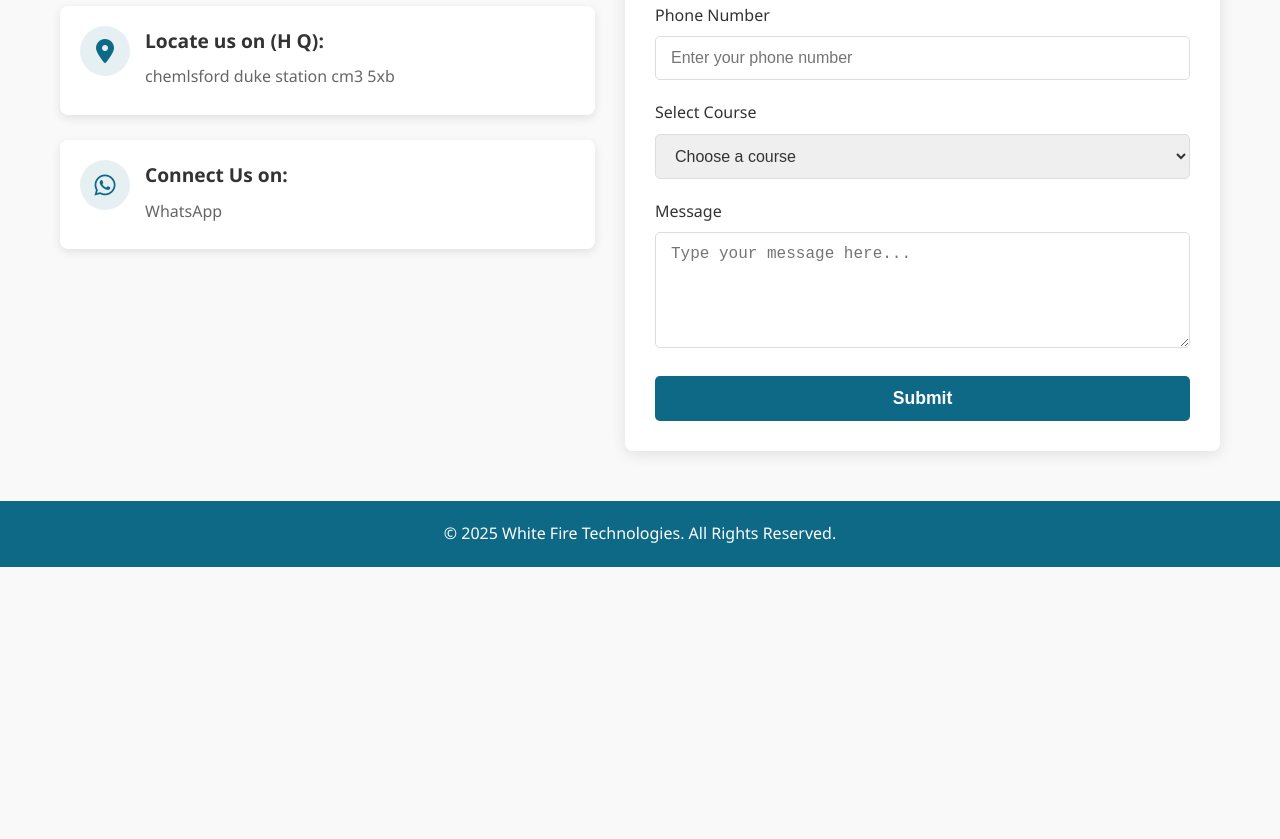
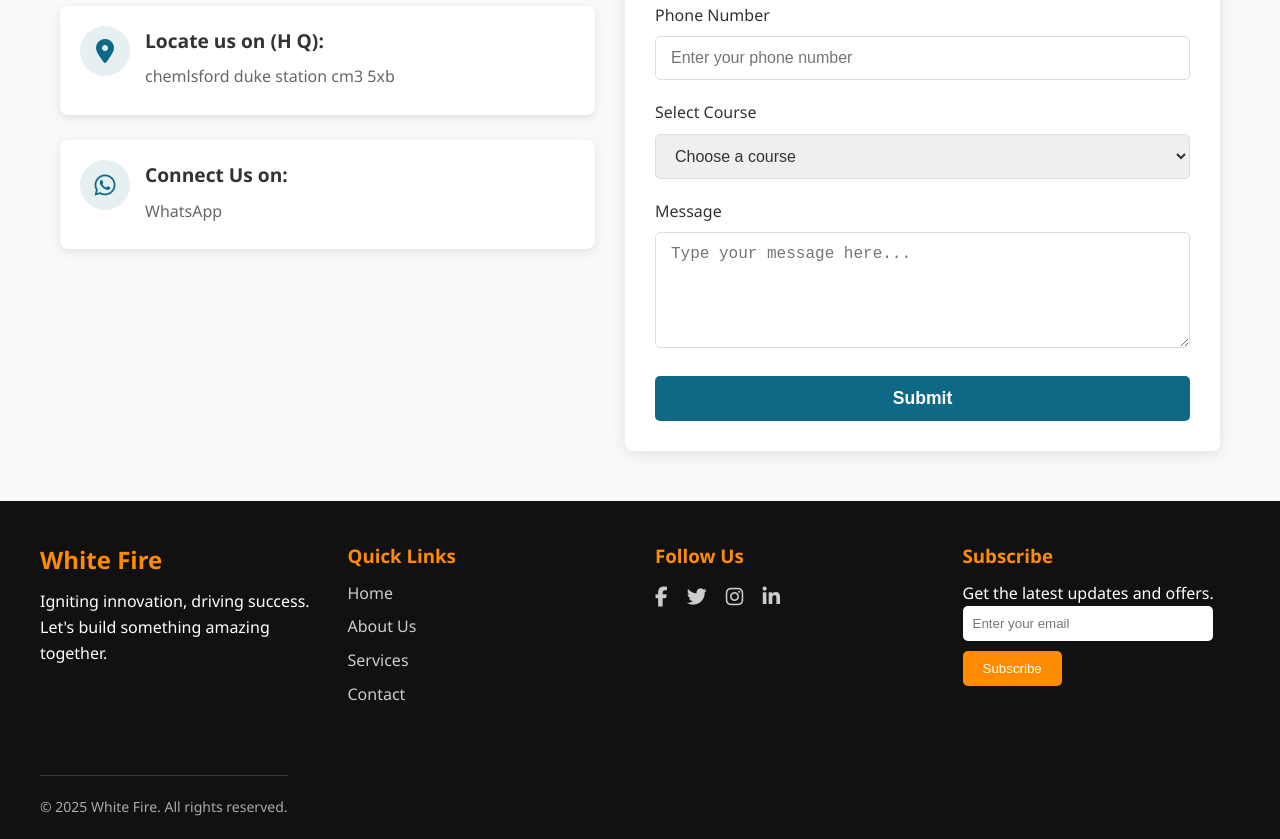
Before and after one commit to Vishnu14052002/white-fire-website, a plain HTML site: page other pages/contact.html in a window 1280 px wide. Shown: the part 899-1738 px from the top of the page. Before the commit the page ends 1466 px from the top, so only its background shows below. Drawn offline with Linux system fonts and the light colour scheme.

Commit message:
form submittion successfully working commit

```diff
--- a/other pages/contact.html
+++ b/other pages/contact.html
@@ -123,11 +123,120 @@
         </div>
     </section>
 
-    <footer class="main-footer">
-        <p>&copy; 2025 White Fire Technologies. All Rights Reserved.</p>
-    </footer>
 
-    <script>
+
+
+
+
+    <footer class="footer">
+        <div class="footer_container">
+          <div class="footer_about">
+            <h2>White Fire</h2>
+            <p>Igniting innovation, driving success. Let's build something amazing together.</p>
+          </div>
+
+          <div class="footer_links">
+          <h3>Quick Links</h3>
+          <ul>
+            <li><a href="#">Home</a></li>
+            <li><a href="#">About Us</a></li>
+            <li><a href="#">Services</a></li>
+            <li><a href="#">Contact</a></li>
+          </ul>
+        </div>
+
+        <div class="footer_social">
+          <h3>Follow Us</h3>
+          <div class="social_icons">
+            <a href="#"><i class="fab fa-facebook-f"></i></a>
+            <a href="#"><i class="fab fa-twitter"></i></a>
+            <a href="#"><i class="fab fa-instagram"></i></a>
+            <a href="#"><i class="fab fa-linkedin-in"></i></a>
+          </div>
+        </div>
+
+        <div class="footer_newsletter">
+          <h3>Subscribe</h3>
+          <p>Get the latest updates and offers.</p>
+          <form>
+            <input type="email" placeholder="Enter your email" required />
+            <button type="submit">Subscribe</button>
+          </form>
+        </div>
+
+
+        <div class="footer_bottom">
+          <p>&copy; 2025 White Fire. All rights reserved.</p>
+        </div>
+
+
+        </div>
+      </footer>
+
+
+
+
+
+
+
+
+    <script type="module">
+        // Import the functions you need from the SDKs you need
+        import { initializeApp } from "https://www.gstatic.com/firebasejs/9.1.3/firebase-app.js";
+        import { getFirestore, collection, addDoc } from "https://www.gstatic.com/firebasejs/9.1.3/firebase-firestore.js";
+        // TODO: Add SDKs for Firebase products that you want to use
+        // https://firebase.google.com/docs/web/setup#available-libraries
+
+        // Your web app's Firebase configuration
+        // For Firebase JS SDK v7.20.0 and later, measurementId is optional
+
+        const firebaseConfig = {
+            apiKey: "AIzaSyBqtR-mopnadnBWzSE6HJzdZeNVqIQRnfs",
+            authDomain: "white-fire-technologies.firebaseapp.com",
+            projectId: "white-fire-technologies",
+            storageBucket: "white-fire-technologies.firebasestorage.app",
+            messagingSenderId: "997726192451",
+            appId: "1:997726192451:web:c4ebf82504875f7174e5f6",
+            measurementId: "G-SLSNLSDR79"
+        };
+
+        const app = initializeApp(firebaseConfig);
+        const db = getFirestore(app);
+
+        document.getElementById("contactForm").addEventListener("submit", async (event) => {
+        event.preventDefault();
+
+        // Get form values
+        const name = document.getElementById("name").value;
+        const email = document.getElementById("email").value;
+        const phone = document.getElementById("phone").value;
+        const course = document.getElementById("course").value;
+        const message = document.getElementById("message").value;
+
+
+
+        // Add a new document to Firestore
+        try {
+            await addDoc(collection(db, "contacts"), {
+            name: name,
+            email: email,
+            phone: phone,
+            course: course,
+            message: message,
+            timestamp: new Date()
+            });
+            alert("Form submitted successfully!");
+        } catch (e) {
+            console.error("Error adding document: ", e);
+            alert("Error submitting form.");
+        }
+
+        // Clear the form after submission
+        document.getElementById("contactForm").reset();
+        });
+
+
+
         const menuIcon = document.getElementById('menu-icon');
         const navLinks = document.getElementById('nav-links');
 
@@ -135,14 +244,8 @@
             navLinks.classList.toggle('active');
         });
 
-        // Form submission handling (you can add your form logic here)
-        const contactForm = document.getElementById('contactForm');
-        contactForm.addEventListener('submit', (e) => {
-            e.preventDefault();
-            // Add your form submission logic here
-            alert('Form submitted successfully!');
-            contactForm.reset();
-        });
+
+
     </script>
 </body>
 </html>
--- a/other pages/other page style/contact.css
+++ b/other pages/other page style/contact.css
@@ -280,13 +280,120 @@ body {
 }
 
 /* Footer */
-.main-footer {
+
+
+
+
+.footer {
+    background-color: #111;
+    color: #fff;
+    padding: 40px 20px 20px;
+    font-family: 'Segoe UI', sans-serif;
+  }
+
+  .footer_container {
+    display: flex;
+    flex-wrap: wrap;
+    justify-content: space-between;
+    gap: 30px;
+    max-width: 1200px;
+    margin: auto;
+  }
+
+  .footer_about,
+  .footer_links,
+  .footer_social,
+  .footer_newsletter {
+    flex: 1 1 220px;
+    min-width: 200px;
+  }
+
+  .footer h2,
+  .footer h3 {
+    margin-bottom: 10px;
+    color: #ff8c00;
+  }
+
+  .footer_links ul {
+    list-style: none;
+    padding: 0;
+  }
+
+  .footer_links li {
+    margin: 8px 0;
+  }
+
+  .footer_links a {
+    color: #ccc;
+    text-decoration: none;
+    transition: color 0.3s;
+  }
+
+  .footer_links a:hover {
+    color: #fff;
+  }
+
+  .social_icons a img {
+    width: 24px;
+    height: 24px;
+    margin-right: 10px;
+    filter: brightness(0.8);
+    transition: filter 0.3s;
+  }
+
+  .social_icons a {
+    font-size: 20px;
+    color: #ccc;
+    margin-right: 15px;
+    transition: color 0.3s;
+  }
+
+  .social_icons a:hover {
+    color: #ff8c00;
+  }
+
+  .footer_newsletter input[type="email"] {
+    padding: 10px;
+    width: 100%;
+    max-width: 250px;
+    margin-bottom: 10px;
+    border: none;
+    border-radius: 5px;
+  }
+
+  .footer_newsletter button {
+    padding: 10px 20px;
+    background-color: #ff8c00;
+    border: none;
+    color: white;
+    border-radius: 5px;
+    cursor: pointer;
+    transition: background 0.3s;
+  }
+
+  .footer_newsletter button:hover {
+    background-color: #ffa733;
+  }
+
+  .footer_bottom {
     text-align: center;
-    padding: 20px;
-    background-color: #0d6985;
-    color: #fff;
-    margin-top: 50px;
-}
+    margin-top: 30px;
+    padding-top: 20px;
+    border-top: 1px solid #333;
+    font-size: 14px;
+    color: #aaa;
+  }
+
+
+
+
+
+
+
+
+
+
+
 
 /* Responsive Styles */
 @media (max-width: 992px) {
```
